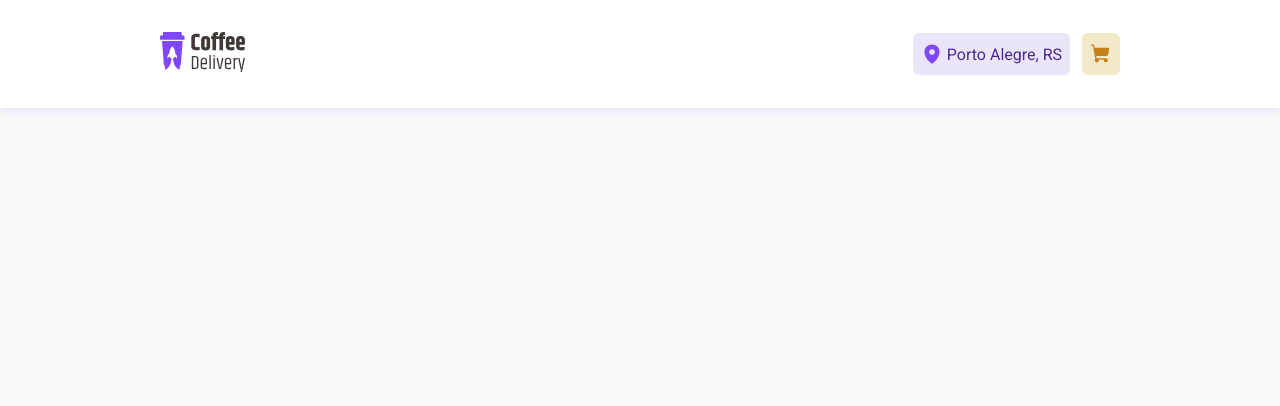
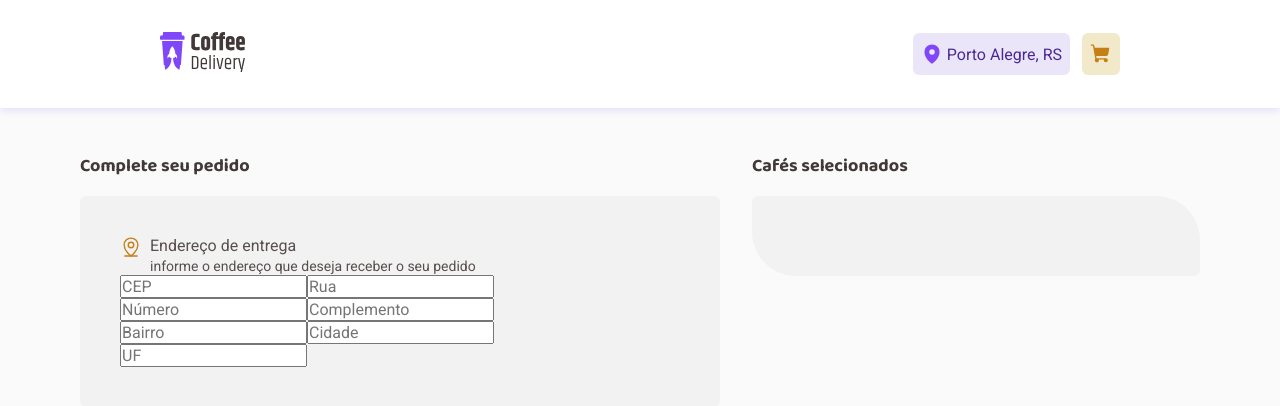
Before and after one commit to LuisHenriqueXavier/03-ignite-coffe-delivery, a React (Vite) app: page /checkout in a window 1280 px wide. Shown: the top 406 px of the page. Built offline with nearby package versions, Linux system fonts and the light colour scheme.

Commit message:
Feat: inicio da criação e estilização da pagina Checkout

```diff
--- a/package.json
+++ b/package.json
@@ -10,11 +10,13 @@
     "preview": "vite preview"
   },
   "dependencies": {
+    "@hookform/resolvers": "^4.1.3",
     "phosphor-react": "^1.4.1",
     "react": "^19.0.0",
     "react-dom": "^19.0.0",
     "react-router-dom": "^7.2.0",
-    "styled-components": "^6.1.15"
+    "styled-components": "^6.1.15",
+    "zod": "^3.24.2"
   },
   "devDependencies": {
     "@eslint/js": "^9.19.0",
--- a/src/components/Header/index.tsx
+++ b/src/components/Header/index.tsx
@@ -1,35 +1,29 @@
 import { Aside, HeaderContainer } from "./styles";
-
-import logo from '../../assets/logo.svg';
+import logo from "../../assets/logo.svg";
 import { MapPin, ShoppingCart } from "phosphor-react";
 import { NavLink } from "react-router-dom";
 import { useContext } from "react";
 import { CartContext } from "../../contexts/CartContext";
 
 export function Header() {
+    const { products } = useContext(CartContext);
 
-    const { products } = useContext(CartContext)
-
-    const numberOfProducts = products.length
-    const isCartEmpty = !numberOfProducts
+    const numberOfProducts = products.reduce((acc, product) => acc + product.quantity, 0);
+    const isCartEmpty = numberOfProducts === 0;
 
     return (
         <HeaderContainer>
-            <NavLink to="/" >
+            <NavLink to="/">
                 <img src={logo} alt="Coffee Delivery" />
             </NavLink>
 
             <Aside>
                 <div>
-                    <MapPin
-                        size={22}
-                        weight="fill"
-                        alt="Localização"
-                    />
+                    <MapPin size={22} weight="fill" alt="Localização" />
                     <span>Porto Alegre, RS</span>
                 </div>
 
-                <NavLink to={!isCartEmpty ? '/checkout' : '/'}>
+                <NavLink to={!isCartEmpty ? "/checkout" : "/"}>
                     {!isCartEmpty && <span>{numberOfProducts}</span>}
                     <ShoppingCart size={22} weight="fill" alt="Carrinho de compras" />
                 </NavLink>
--- a/src/contexts/CartContext.tsx
+++ b/src/contexts/CartContext.tsx
@@ -1,34 +1,51 @@
+// Importa os hooks necessários do React
 import { createContext, ReactNode, useState } from "react";
+// Importa o tipo Product de um arquivo de tipos
 import { Product } from "../@types/product";
 
-
+// Define uma interface para os produtos no carrinho, que inclui a quantidade
 interface CartProduct extends Product {
-    amount: number,
+    quantity: number;
 }
 
+// Define a estrutura do contexto do carrinho
 interface CartContextType {
-    products: CartProduct[],
-    addProductToCart: (product: CartProduct) => void,
+    products: CartProduct[]; // Lista de produtos no carrinho
+    addProductToCart: (product: Product, quantity: number) => void; // Função para adicionar produtos ao carrinho
 }
 
-export const CartContext = createContext({} as CartContextType)
+// Cria o contexto do carrinho com um valor inicial vazio
+export const CartContext = createContext({} as CartContextType);
 
-interface CartContextProviderProps {
-    children: ReactNode,
-}
+// Cria o provider do contexto, que irá envolver os componentes que precisam acessar o carrinho
+export function CartContextProvider({ children }: { children: ReactNode }) {
+    // Estado que armazena os produtos adicionados ao carrinho
+    const [products, setProducts] = useState<CartProduct[]>([]);
 
-export function CartContextProvider({ children }: CartContextProviderProps ) {
+    // Função para adicionar produtos ao carrinho
+    function addProductToCart(product: Product, quantity: number) {
+        setProducts((prev) => {
+            // Verifica se o produto já existe no carrinho
+            const productExists = prev.find((item) => item.id === product.id);
 
-    const [products, setProducts] = useState<CartProduct[]>([])
+            if (productExists) {
+                // Se o produto já estiver no carrinho, apenas atualiza a quantidade
+                return prev.map((item) =>
+                    item.id === product.id
+                        ? { ...item, quantity: item.quantity + quantity }
+                        : item
+                );
+            }
 
-    function addProductToCart(product: CartProduct) {
-
-        setProducts(oldState => {
-            return [...oldState, product]
-        })
+            // Se for um novo produto, adiciona ele à lista
+            return [...prev, { ...product, quantity }];
+        });
     }
 
     return (
-        <CartContext.Provider value={{ products, addProductToCart }}>{children}</CartContext.Provider>
-    )
+        // Fornece os dados do carrinho e a função de adicionar produtos para os componentes filhos
+        <CartContext.Provider value={{ products, addProductToCart }}>
+            {children}
+        </CartContext.Provider>
+    );
 }
--- a/src/pages/Checkout/index.tsx
+++ b/src/pages/Checkout/index.tsx
@@ -1,5 +1,36 @@
+import { MapPinLine } from "phosphor-react";
+import { AddressContent, CheckoutContainer, PaymentContent } from "./styles";
+
 export function Checkout() {
     return (
-            <h1>Checkout</h1>
-    );
+        <CheckoutContainer>
+            <section>
+                <h1>Complete seu pedido</h1>
+                <AddressContent>
+                    <div>
+                        <MapPinLine size={22} />
+                        <div>
+                            <h2>Endereço de entrega</h2>
+                            <span>informe o endereço que deseja receber o seu pedido</span>
+                        </div>
+                    </div>
+                    <form>
+                        <input placeholder="CEP" />
+                        <input placeholder="Rua" />
+                        <input placeholder="Número" />
+                        <input placeholder="Complemento" />
+                        <input placeholder="Bairro" />
+                        <input placeholder="Cidade" />
+                        <input placeholder="UF" />
+                    </form>
+                </AddressContent>
+            </section>
+            <section>
+                <h1>Cafés selecionados</h1>
+                <PaymentContent>
+
+                </PaymentContent>
+            </section>
+        </CheckoutContainer>
+    )
 }
--- a/src/pages/Checkout/styles.ts
+++ b/src/pages/Checkout/styles.ts
@@ -0,0 +1,63 @@
+import styled from "styled-components";
+
+export const CheckoutContainer = styled.main`
+    max-width: 70rem;
+    margin: 9.5rem auto;
+    display: grid;
+    grid-template-columns: 1fr 28rem;
+    height: 100%;
+    gap: 2rem;
+
+    section > h1 {
+        font-family: 'baloo 2', sans-serif;
+        font-size: 1.125rem;
+        font-weight: bold;
+        color: ${props => props.theme["base-subtitle"]};
+    }
+`;
+
+const CheckoutDefault = styled.div`
+    display: flex;
+    flex-direction: column;
+    margin-top: 1rem;
+    padding: 2.5rem;
+    background-color: ${props => props.theme["base-card"]};
+`;
+
+export const AddressContent = styled(CheckoutDefault).attrs({ as: 'div' })`
+    border-radius: 6px;
+
+    div{
+        display: flex;
+        flex-direction: column;
+    }
+
+    > div {
+    display: flex;
+    flex-direction: row;
+    gap: 0.5rem;
+
+    > div {
+
+    > h2 {
+        font-weight: 400;
+        font-size: 1rem;
+        line-height: 1.3;
+
+    }
+    > span {
+        font-size: 0.875rem;
+        line-height: 1.3;
+        font-weight: 400;
+    }
+}
+
+    > svg {
+        color: ${props => props.theme["yellow-dark"]};
+    }
+    }
+`;
+
+export const PaymentContent = styled(CheckoutDefault).attrs({ as: 'div' })`
+    border-radius: 6px 44px 6px 44px;
+`;
--- a/src/pages/Home/components/ProductItem/index.tsx
+++ b/src/pages/Home/components/ProductItem/index.tsx
@@ -1,36 +1,47 @@
-import { useState } from 'react';
-import { Product } from '../../../../@types/product';
-import { AddToCart, AmountInput, ProductItemContainer, Tags } from './styles';
-import { Minus, Plus, ShoppingCart } from 'phosphor-react';
+import { useForm } from "react-hook-form";
+import { z } from "zod";
+import { zodResolver } from "@hookform/resolvers/zod";
+import { useContext } from "react";
+import { CartContext } from "../../../../contexts/CartContext";
+import { Product } from "../../../../@types/product";
+import { AddToCart, AmountInput, ProductItemContainer, Tags } from "./styles";
+import { Minus, Plus, ShoppingCart } from "phosphor-react";
+
+const addToCartFormSchema = z.object({
+    amount: z.number().min(1, "O mínimo é 1").max(99, "O máximo é 99"),
+});
+
+type AddToCartFormData = z.infer<typeof addToCartFormSchema>;
 
 interface ProductItemProps {
     product: Product;
-    handleSubmit: (e: React.FormEvent) => void;
-    handleIncrease: () => void;
-    handleDecrease: () => void;
 }
 
 export function ProductItem({ product }: ProductItemProps) {
-    const [amount, setAmount] = useState<number>(1);
+    const { addProductToCart } = useContext(CartContext);
 
-    const HandleIncrease = () => {
-        setAmount((prev) => prev + 1);
+    const {
+        register,
+        handleSubmit,
+        setValue,
+        watch,
+        formState: { errors },
+    } = useForm<AddToCartFormData>({
+        resolver: zodResolver(addToCartFormSchema),
+        defaultValues: { amount: 1 },
+    });
+
+    const amount = watch("amount");
+
+    const handleIncrease = () => setValue("amount", amount + 1);
+    const handleDecrease = () => setValue("amount", amount > 1 ? amount - 1 : 1);
+
+    const onSubmit = (data: AddToCartFormData) => {
+        addProductToCart(product, data.amount);
+        alert(`${data.amount} x ${product.name} adicionado ao carrinho!`);
     };
 
-    const HandleDecrease = () => {
-        setAmount((prev) => (prev > 1 ? prev - 1 : 1));
-    };
-
-    const formattedPrice: string = product.price.toFixed(2).replace('.', ',');
-
-    const HandleSubmit = (e: React.FormEvent<HTMLFormElement>) => {
-        e.preventDefault();
-        if (amount > 0) {
-            alert(`${amount} ${product.name} adicionado ao carrinho!`);
-        }
-    };
-
-
+    const formattedPrice: string = product.price.toFixed(2).replace(".", ",");
 
     return (
         <ProductItemContainer>
@@ -46,25 +57,30 @@ export function ProductItem({ product }: ProductItemProps) {
                 <span>
                     R$ <strong>{formattedPrice}</strong>
                 </span>
-                <form onSubmit={HandleSubmit}>
+
+                <form onSubmit={handleSubmit(onSubmit)}>
                     <AmountInput>
-                        <button type="button" onClick={HandleDecrease}>
+                        <button type="button" onClick={handleDecrease}>
                             <Minus size={14} />
                         </button>
                         <input
                             type="number"
+                            {...register("amount", { valueAsNumber: true })}
                             value={amount}
+                            readOnly
                         />
-                        <button type="button" onClick={HandleIncrease}>
+                        <button type="button" onClick={handleIncrease}>
                             <Plus size={14} />
                         </button>
                     </AmountInput>
 
+                    {errors.amount && <p style={{ color: "red" }}>{errors.amount.message}</p>}
+
                     <button type="submit">
-                        <ShoppingCart size={22} weight='fill' />
+                        <ShoppingCart size={22} weight="fill" />
                     </button>
                 </form>
             </AddToCart>
         </ProductItemContainer>
-    )
+    );
 }
--- a/src/pages/Home/index.tsx
+++ b/src/pages/Home/index.tsx
@@ -74,6 +74,7 @@ export function Home() {
                     {products.map((product) => {
                         return (
                                 <ProductItem
+                                    key={product.id}
                                     product={product}
                                     handleSubmit={() => {}}
                                     handleIncrease={() => {}}
--- a/src/pages/Home/styles.ts
+++ b/src/pages/Home/styles.ts
@@ -87,4 +87,6 @@ export const CoffeeList = styled.div`
   display: grid;
   grid-template-columns: repeat(4, 1fr);
   gap: 2.5rem 2rem;
+
+
 `;
```
Also changed, not shown: src/App.tsx (line endings or trailing spaces), 1 other file (tests, documents, lock files or other folders).
